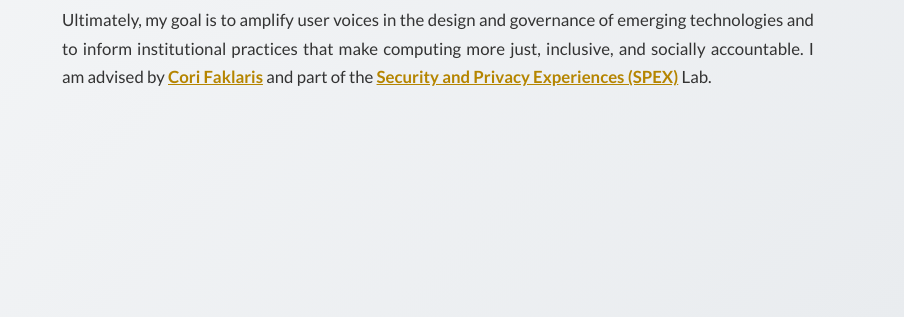
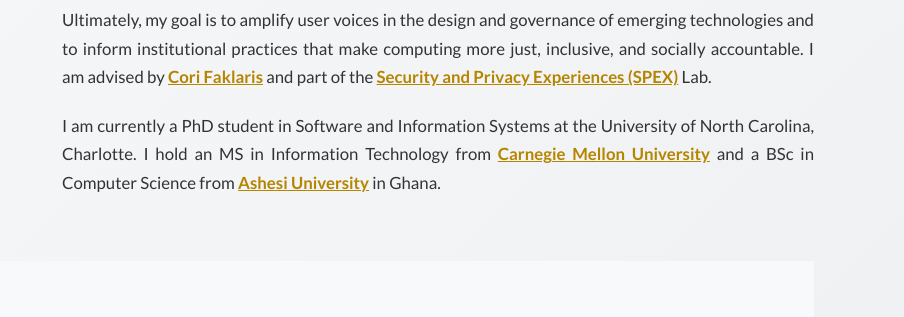
Before and after one commit to faridaeleshin/faridaeleshin, a plain HTML site: page index.html in a window 1280 px wide. Shown: the part 483-800 px from the top of the page, 376-1280 px from the left. Drawn offline with Linux system fonts and the light colour scheme.

Commit message:
schools update minor change

```diff
--- a/index.html
+++ b/index.html
@@ -644,7 +644,10 @@
                     inclusive, and socially accountable. I am advised by <a href="https://corifaklaris.com/" style="color: #b58500; font-weight: 600;">Cori Faklaris</a> and part of the
                     <a href="https://spexlab.org/" style="color: #b58500; font-weight: 600;">Security and Privacy Experiences (SPEX)</a> Lab.
                 </p>
-            </div>
+                <p>
+                    I am currently a PhD student in Software and Information Systems at the University of North Carolina, Charlotte.
+                    I hold an MS in Information Technology from <a href="https://www.cmu.edu/" style="color: #b58500; font-weight: 600;">Carnegie Mellon University</a> and a BSc in Computer Science from <a href="https://www.ashesi.edu.gh/" style="color: #b58500; font-weight: 600;">Ashesi University</a> in Ghana.
+                </p>
         </div>
     </div>
 
```
